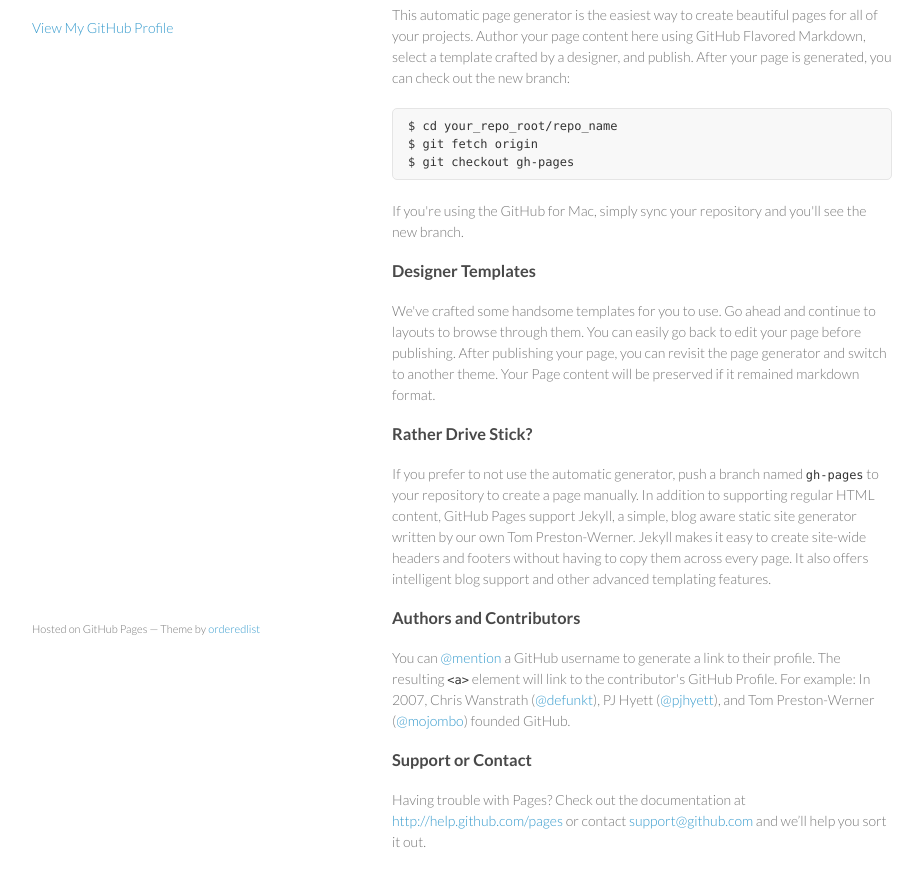
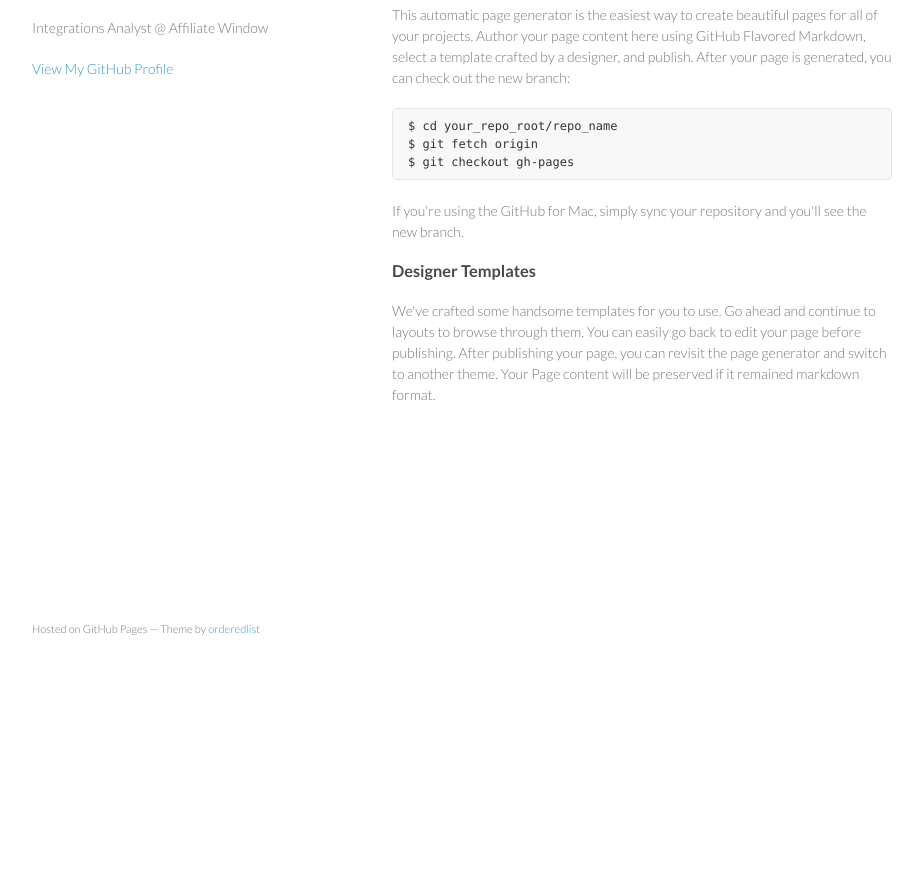
Before and after one commit to adamrowe/adamrowe.github.io, a plain HTML site: page index.html in a window 1280 px wide. Shown: the part 92-978 px from the top of the page, without its empty margins (178-1101 px from the left). After the commit the page ends 800 px from the top, so only its background shows below. Drawn offline with Linux system fonts and the light colour scheme.

```diff
--- a/index.html
+++ b/index.html
@@ -16,7 +16,7 @@
     <div class="wrapper">
       <header>
         <h1>Adamrowe.github.io</h1>
-        <p></p>
+        <p>Integrations Analyst @ Affiliate Window</p>
 
 
         <p class="view"><a href="https://github.com/adamrowe">View My GitHub Profile</a></p>
@@ -39,21 +39,6 @@
 <a name="designer-templates" class="anchor" href="#designer-templates"><span class="octicon octicon-link"></span></a>Designer Templates</h3>
 
 <p>We've crafted some handsome templates for you to use. Go ahead and continue to layouts to browse through them. You can easily go back to edit your page before publishing. After publishing your page, you can revisit the page generator and switch to another theme. Your Page content will be preserved if it remained markdown format.</p>
-
-<h3>
-<a name="rather-drive-stick" class="anchor" href="#rather-drive-stick"><span class="octicon octicon-link"></span></a>Rather Drive Stick?</h3>
-
-<p>If you prefer to not use the automatic generator, push a branch named <code>gh-pages</code> to your repository to create a page manually. In addition to supporting regular HTML content, GitHub Pages support Jekyll, a simple, blog aware static site generator written by our own Tom Preston-Werner. Jekyll makes it easy to create site-wide headers and footers without having to copy them across every page. It also offers intelligent blog support and other advanced templating features.</p>
-
-<h3>
-<a name="authors-and-contributors" class="anchor" href="#authors-and-contributors"><span class="octicon octicon-link"></span></a>Authors and Contributors</h3>
-
-<p>You can <a href="https://github.com/blog/821" class="user-mention">@mention</a> a GitHub username to generate a link to their profile. The resulting <code>&lt;a&gt;</code> element will link to the contributor's GitHub Profile. For example: In 2007, Chris Wanstrath (<a href="https://github.com/defunkt" class="user-mention">@defunkt</a>), PJ Hyett (<a href="https://github.com/pjhyett" class="user-mention">@pjhyett</a>), and Tom Preston-Werner (<a href="https://github.com/mojombo" class="user-mention">@mojombo</a>) founded GitHub.</p>
-
-<h3>
-<a name="support-or-contact" class="anchor" href="#support-or-contact"><span class="octicon octicon-link"></span></a>Support or Contact</h3>
-
-<p>Having trouble with Pages? Check out the documentation at <a href="http://help.github.com/pages">http://help.github.com/pages</a> or contact <a href="mailto:support@github.com">support@github.com</a> and we’ll help you sort it out.</p>
       </section>
       <footer>
         <p><small>Hosted on GitHub Pages &mdash; Theme by <a href="https://github.com/orderedlist">orderedlist</a></small></p>
```
Also changed, not shown: params.json (+1 -1 lines).
